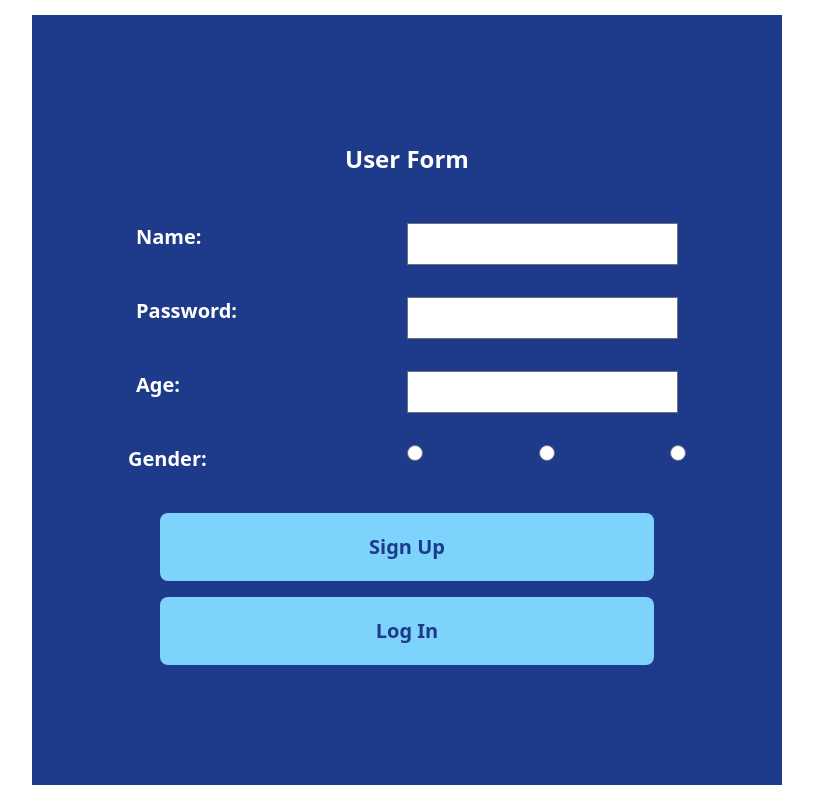
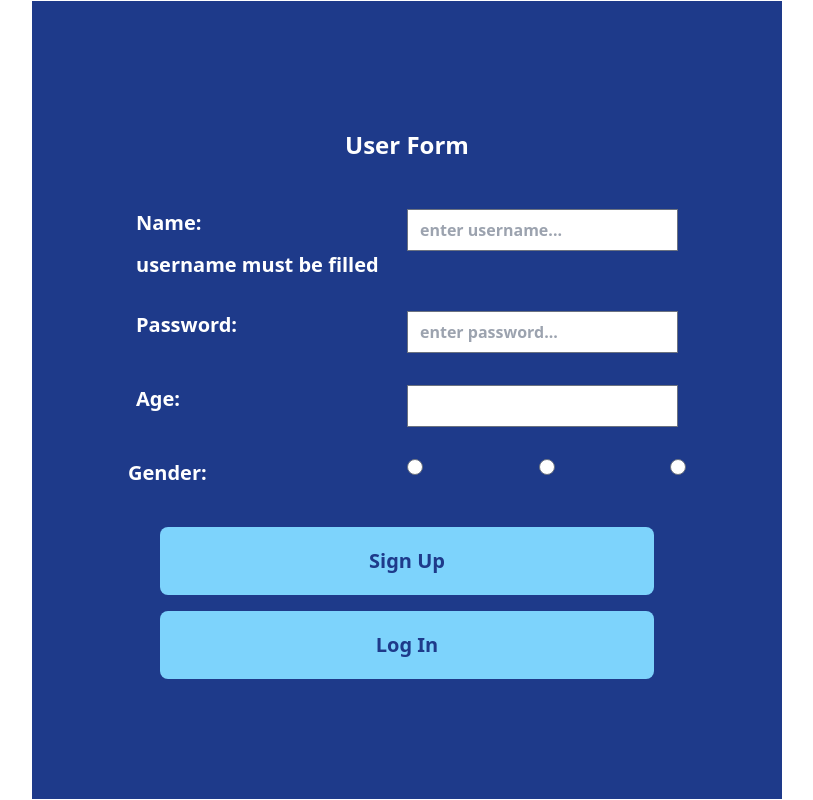
Before and after one commit to Mousamia/milestone-7, a plain HTML site: page user/user.html in a window 1280 px wide. Both pictures are taken after a click on the button "Sign Up". Shown: the whole page, without its empty margins (233-1046 px from the left). Drawn offline with nearby package versions, Linux system fonts and the light colour scheme.

Commit message:
bug not fixed

```diff
--- a/user/user.html
+++ b/user/user.html
@@ -17,16 +17,17 @@
     <!-- form section -->
     <section id="form-section" class="flex justify-center items-center h-screen">
 
-        <div class="form bg-blue-900 p-24 text-white font-bold text-xl">
+        <div  class="form bg-blue-900 p-24 text-white font-bold text-xl">
             <h1 class="text-2xl font-bold text-white text-center m-8">User Form</h1>
-            <div class="grid grid-cols-2 px-2 py-4">
+            <div id="name-section" class="grid grid-cols-2 px-2 py-4" ">
                 <label for="name">Name: </label>
-                <input class="text-blue-900" type="text" id="signup-name-id">
+                <input  placeholder="enter username..." class="text-blue-900 required:border-red-500" type="text" id="signup-name-id" >
 
             </div>
-            <div class="grid grid-cols-2 px-2 py-4">
+            <div id="pwd-section" class="grid grid-cols-2 px-2 py-4">
                 <label for="name">Password: </label>
-                <input class="text-blue-900" type="text" id="pwd-id">
+                <input class=" text-blue-900" type="text" id="pwd-id" placeholder="enter password...">
+
             </div>
             <div class="grid grid-cols-2 px-2 py-4">
                 <label for="number">Age: </label>
--- a/user/user.js
+++ b/user/user.js
@@ -6,10 +6,50 @@ function gettingInputValue(id) {
     return inputValue;
 }
 
-
 const signUpBtn = document.getElementById('signup-btn-id').addEventListener('click', function () {
     const signupName = gettingInputValue('signup-name-id');
-    console.log(typeof(signupName));
+    console.log(typeof (signupName));
     const signupPwd = gettingInputValue('pwd-id');
+    console.log(typeof (signupPwd))
     formVallidation(signupName, signupPwd);
 })
+
+
+
+function formVallidation(name, pwd, boyos) {
+    const userName = name;
+    const password = pwd;
+    const age = boyos;
+    console.log(password)
+    try {
+        if (userName == '') throw "username must be filled"
+        if (password == '') throw "password must be filled";
+        if (password.length < 8) throw "password must be minimun 8 characters";
+        if (password.includes('-')) throw "remove hyphen";
+
+
+    }
+    catch (err) {
+
+        if (userName == '') {
+            const paraname = document.createElement('span');
+            paraname.innerText = `${err}`;
+            // paraname.classList('peer-invalid:visible');
+            // paraname.classList('text-pink');
+            const nameField = document.getElementById('name-section');
+
+            nameField.appendChild(paraname);
+
+        }
+
+
+
+        else {
+            const para = document.createElement('span');
+            para.innerText = `${err}`;
+            const passwordField = document.getElementById('pwd-section');
+            passwordField.appendChild(para);
+            console.log(err);
+        }
+    }
+}
```
